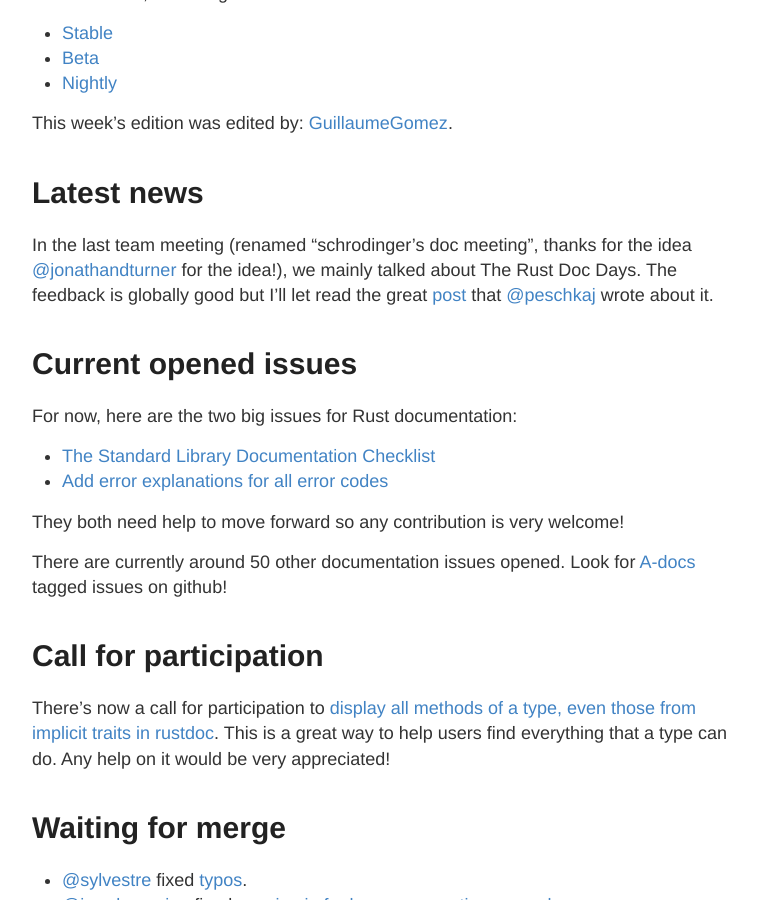
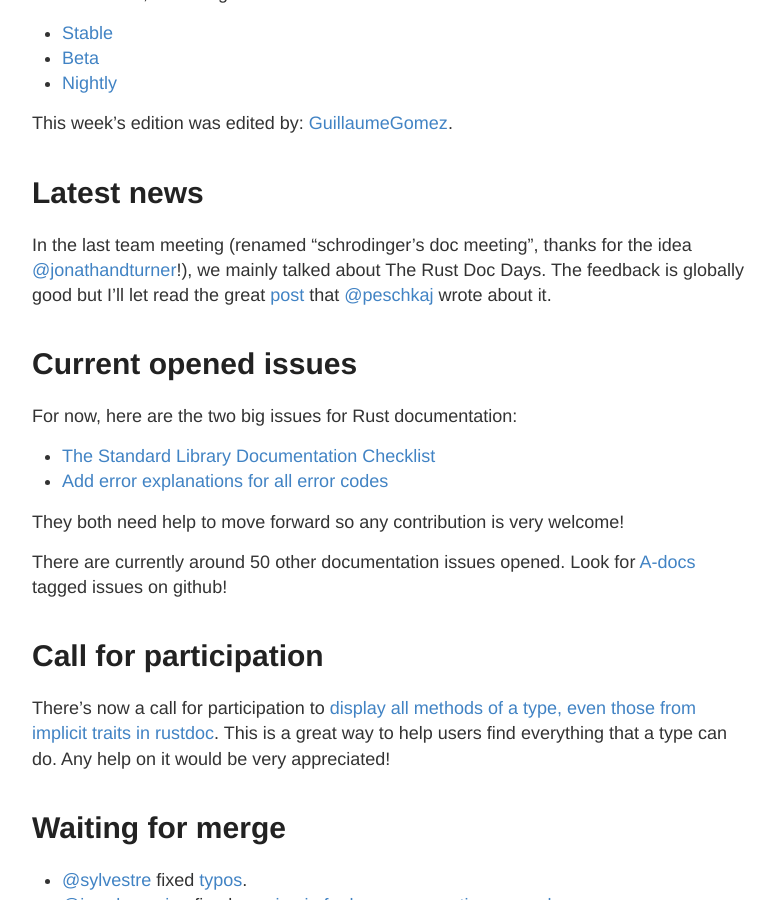
Before and after one commit to GuillaumeGomez/this-week-in-rust-docs, a Jekyll site: the page built from _posts/2016-7-4-this-week-in-rust-docs-11.md, in a window 1280 px wide and 900 px high, scrolled down 352 px. Shown: the whole window, without its empty margins (248-1023 px from the left). Built offline with Jekyll 4.4.1, drawn with Linux system fonts in a browser that asks for light colours.

Commit message:
Update 2016-7-4-this-week-in-rust-docs-11.md

```diff
--- a/_posts/2016-7-4-this-week-in-rust-docs-11.md
+++ b/_posts/2016-7-4-this-week-in-rust-docs-11.md
@@ -19,7 +19,7 @@ This week's edition was edited by: [GuillaumeGomez](https://github.com/Guillaume
 
 # Latest news
 
-In the last team meeting (renamed "schrodinger's doc meeting", thanks for the idea [@jonathandturner](https://github.com/jonathandturner) for the idea!), we mainly talked about The Rust Doc Days. The feedback is globally good but I'll let read the great [post](https://facility9.com/2016/07/rust-doc-days-follow-up/) that [@peschkaj](https://github.com/peschkaj) wrote about it.
+In the last team meeting (renamed "schrodinger's doc meeting", thanks for the idea [@jonathandturner](https://github.com/jonathandturner)!), we mainly talked about The Rust Doc Days. The feedback is globally good but I'll let read the great [post](https://facility9.com/2016/07/rust-doc-days-follow-up/) that [@peschkaj](https://github.com/peschkaj) wrote about it.
 
 # Current opened issues
 
```
